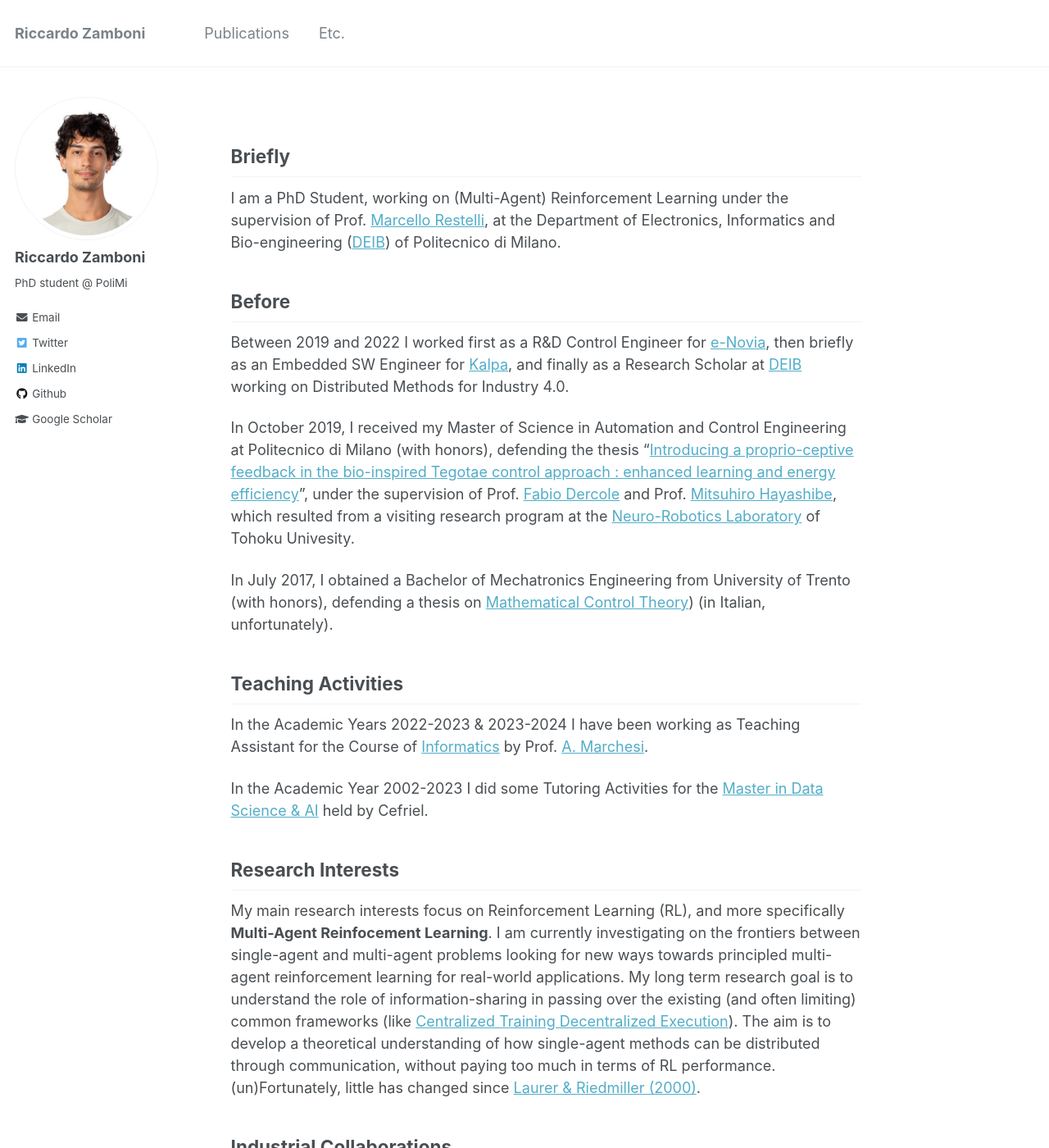
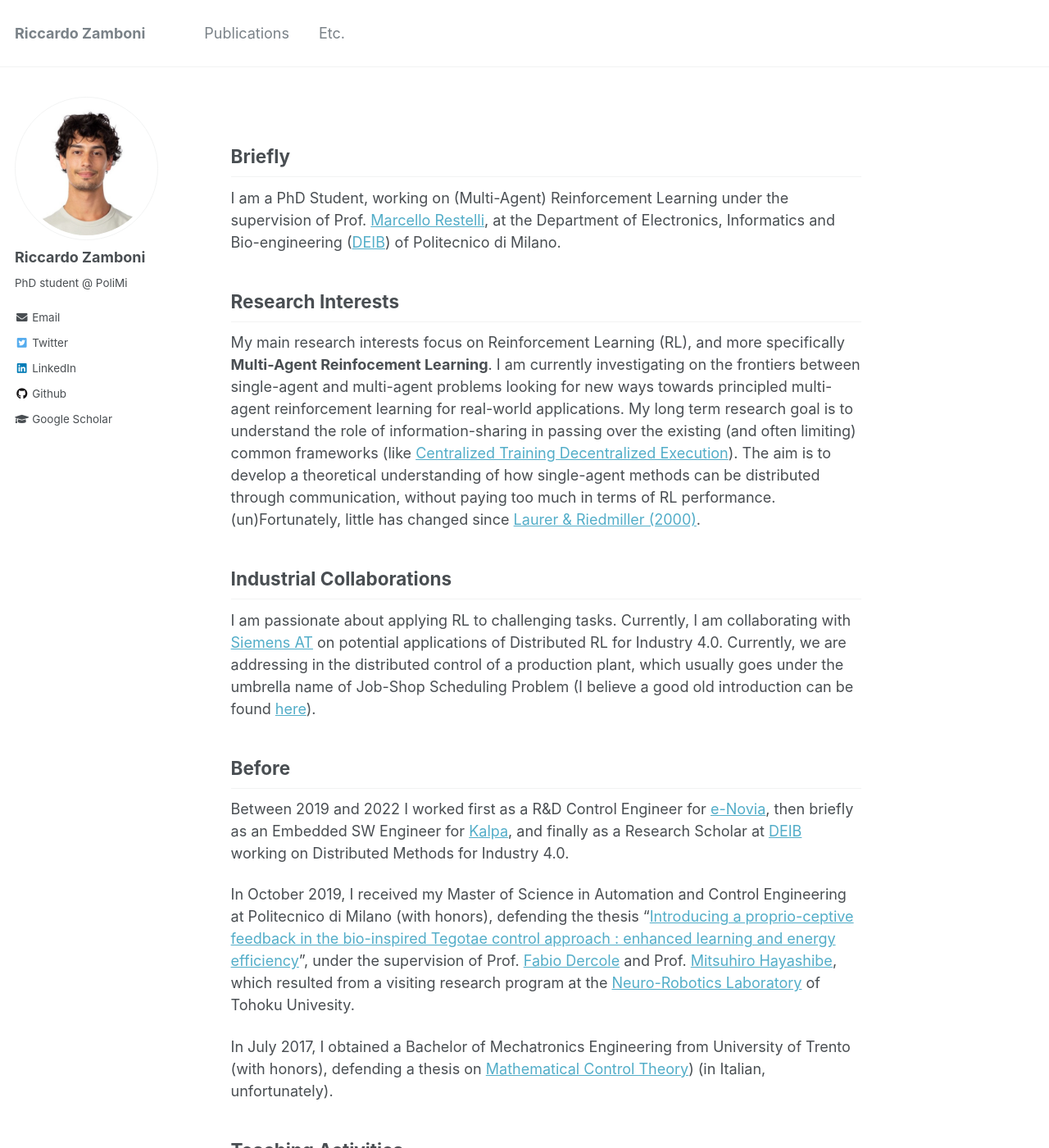
Before and after one commit to RiccZamboni/ricczamboni.github.io, a Jekyll site: the page built from _pages/about.md, in a window 1280 px wide and 1400 px high. Shown: the whole window at 82% size. Built offline with Jekyll 4.4.1, drawn with Linux system fonts in a browser that asks for light colours; part of the change alters nothing that is shown; some of the changed text lies outside the part shown.

Commit message:
update order

```diff
--- a/_pages/about.md
+++ b/_pages/about.md
@@ -13,6 +13,16 @@ Briefly
 I am a PhD Student, working on (Multi-Agent) Reinforcement Learning under the supervision of Prof. [Marcello Restelli](http://home.deib.polimi.it/restelli/MyWebSite/index.shtml), at the Department of Electronics, Informatics and Bio-engineering
 ([DEIB](https://www.deib.polimi.it/)) of Politecnico di Milano.
 
+
+Research Interests
+---
+My main research interests focus on Reinforcement Learning (RL), and more specifically <b>Multi-Agent Reinfocement Learning</b>. I am currently investigating on the frontiers between single-agent and multi-agent problems looking for new ways towards principled multi-agent reinforcement learning for real-world applications.
+My long term research goal is to understand the role of information-sharing in passing over the existing (and often limiting) common frameworks (like [Centralized Training Decentralized Execution](https://www.marl-book.com/download/marl-book.pdf)). The aim is to develop a theoretical understanding of how single-agent methods can be distributed through communication, without paying too much in terms of RL performance. (un)Fortunately, little has changed since [Laurer & Riedmiller (2000)](https://dl.acm.org/doi/10.5555/645529.658113).
+
+Industrial Collaborations
+---
+I am passionate about applying RL to challenging tasks. Currently, I am collaborating with [Siemens AT](https://new.siemens.com/at/de.html) on potential applications of Distributed RL for Industry 4.0. Currently, we are addressing in the distributed control of a production plant, which usually goes under the umbrella name of Job-Shop Scheduling Problem (I believe a good old introduction can be found [here](https://d-nb.info/996018298/34)).
+
 Before
 ---
 Between 2019 and 2022 I worked first as a R&D Control Engineer for [e-Novia](https://e-novia.it/), then briefly as an Embedded SW Engineer for [Kalpa](https://www.kalpa.it/), and finally as a Research Scholar at [DEIB](https://www.deib.polimi.it/) working on Distributed Methods for Industry 4.0.
@@ -27,16 +37,6 @@ In the Academic Years 2022-2023 & 2023-2024 I have been working as Teaching Assi
 
 In the Academic Year 2002-2023 I did some Tutoring Activities for the [Master in Data Science & AI](https://masterdatascienceai.cefriel.it/) held by Cefriel.
 
-
-Research Interests
----
-My main research interests focus on Reinforcement Learning (RL), and more specifically <b>Multi-Agent Reinfocement Learning</b>. I am currently investigating on the frontiers between single-agent and multi-agent problems looking for new ways towards principled multi-agent reinforcement learning for real-world applications.
-My long term research goal is to understand the role of information-sharing in passing over the existing (and often limiting) common frameworks (like [Centralized Training Decentralized Execution](https://www.marl-book.com/download/marl-book.pdf)). The aim is to develop a theoretical understanding of how single-agent methods can be distributed through communication, without paying too much in terms of RL performance. (un)Fortunately, little has changed since [Laurer & Riedmiller (2000)](https://dl.acm.org/doi/10.5555/645529.658113).
-
-Industrial Collaborations
----
-I am passionate about applying RL to challenging tasks. Currently, I am collaborating with [Siemens AT](https://new.siemens.com/at/de.html) on potential applications of Distributed RL for Industry 4.0. Currently, we are addressing in the distributed control of a production plant, which usually goes under the umbrella name of Job-Shop Scheduling Problem (I believe a good old introduction can be found [here](https://d-nb.info/996018298/34)).
-
 Credits
 ---
 You can have a look at my full CV [here](/files/cv.pdf){:target="_blank"}{:rel="noopener noreferrer"}. It might not be updated very often.
```
